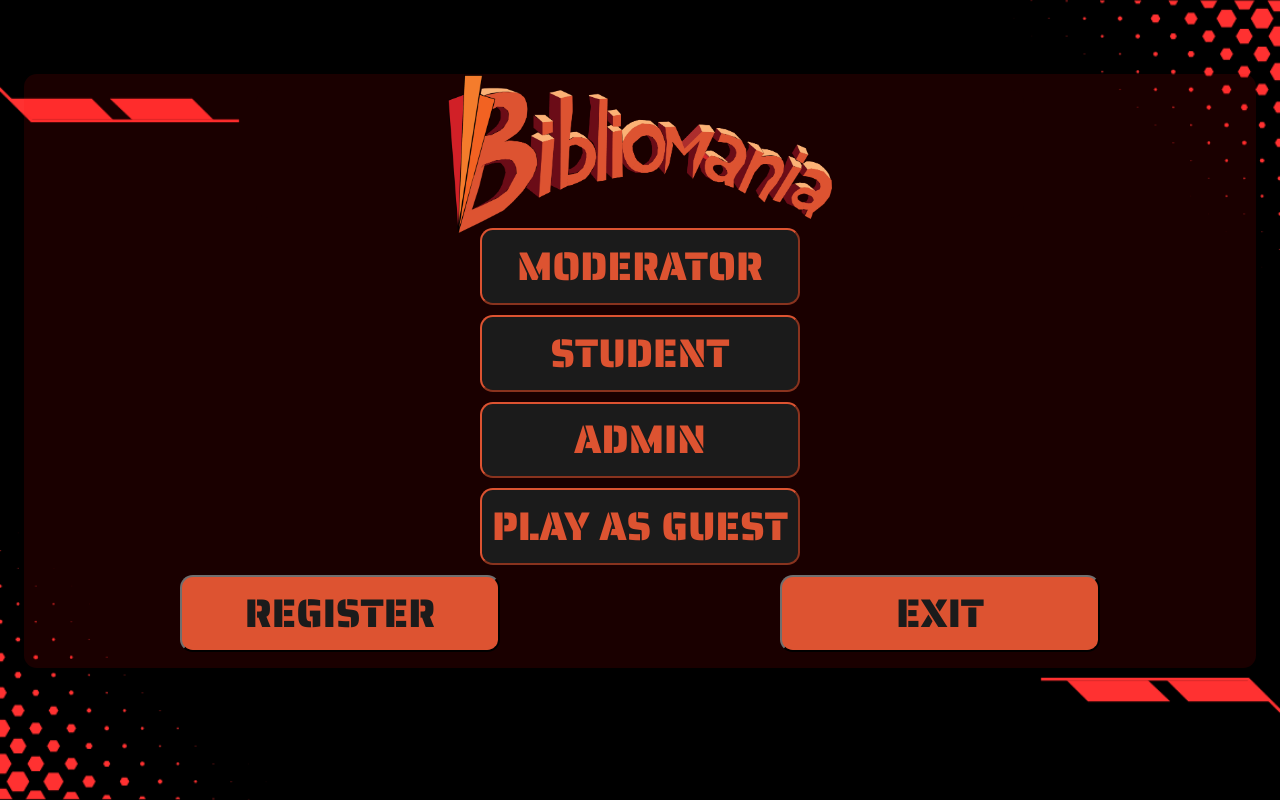
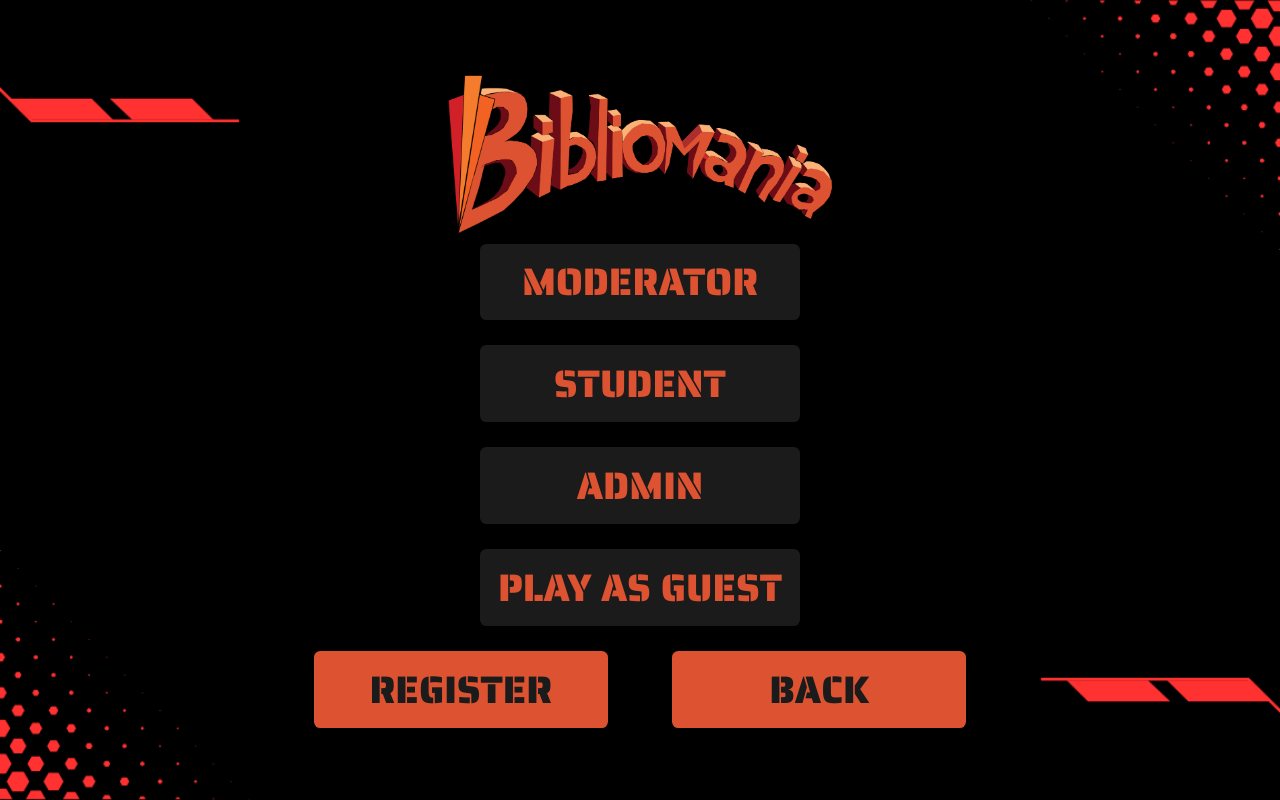
Before and after one commit to Tvnshh/Bibliomania, a PHP site: page /Choose_Account.html in a window 1280 px wide. Run offline with PHP 8.4, Linux system fonts and the light colour scheme.

Commit message:
changes to choose_account

```diff
--- a/BIBLIOMANIA/Choose_Account.html
+++ b/BIBLIOMANIA/Choose_Account.html
@@ -7,7 +7,6 @@
     <link rel="stylesheet" href="styles.css">
     <style>
     .header {
-        background-color: #1a0000;
         display: flex;
         align-items: center;
         justify-content: center;
@@ -17,16 +16,22 @@
         color: black;
         border-radius: 1vw;
         border-color: rgb(221, 83, 49);
-        margin-bottom: 5px;
         margin: auto;
+        margin-bottom: 2vw;
+    }
+    .content {
+        background-color: transparent;
     }
     .menu button {
         margin: auto;
-        margin-top: 10px;
+        margin-top: 25px;
+        border: none;
+        border-radius: 0.5vw;
     }
     .menu2 {
         display: flex;
-        justify-content: space-between;
+        justify-content: center;
+        gap: 5vw;
     }
     .menu2 button {
         font-family: 'CustomFont';
@@ -34,22 +39,24 @@
         display: flex;
         background-color: rgb(221, 83, 49);
         align-items: center;
-        width: 25vw;
+        width: 23vw;
         height: 6vw;
         justify-content: center;
-        font-size: 30pt;
+        font-size: 3.0vw;
         color: rgb(27, 27, 27);
-        border-radius: 1vw;
-        border-color: rgb(27, 27, 27);
+        border-radius: 0.5vw;
+        border: none;
         transition: font-size 0.2s ease;
         cursor: pointer;
-        margin: auto;
-        margin-top: 10px;
+        margin: 0;
+        margin-top: 2vw;
     }
     .menu2 button:hover{
-    font-size: 33pt;
-    background-color: rgb(221, 83, 49);
-    color: rgb(255, 255, 255);
+        font-size: 3.3vw;
+        background-color: rgb(221, 83, 49);
+        border: none;
+        color: rgb(255, 255, 255);
+        -webkit-text-stroke: 0.1vw rgb(221, 83, 49);
     }
     </style>
 </head>
@@ -66,7 +73,7 @@
             </div>
             <div class="menu2">
                 <button onclick="window.location.href = 'Registration_Page.html';">REGISTER</button>
-                <button onclick="window.location.href = 'index.php';">EXIT</button>
+                <button onclick="window.location.href = 'index.html';">BACK</button>
             </div>
         </div>
     </div>
--- a/BIBLIOMANIA/Registration_Page.html
+++ b/BIBLIOMANIA/Registration_Page.html
@@ -1,5 +1,5 @@
 <!DOCTYPE html>
-<link rel="stylesheet" href="style.css">
+<link rel="stylesheet" href="styles.css">
 <html>
 <head>
     <meta charset="UTF-8">
--- a/BIBLIOMANIA/styles.css
+++ b/BIBLIOMANIA/styles.css
@@ -50,7 +50,7 @@ body {
     width: 25vw;
     height: 6vw;
     justify-content: center;
-    font-size: 30pt;
+    font-size: 3.0vw;
     color: rgb(221, 83, 49);
     border-radius: 1vw;
     border-color: rgb(221, 83, 49);
@@ -68,7 +68,7 @@ body {
 }
 
 .menu button:hover{
-  font-size: 33pt;
+  font-size: 3.2vw;
   background-color: rgb(221, 83, 49);
   color: rgb(27, 27, 27);
   -webkit-text-stroke: 0.1vw rgb(27, 27, 27);
```
Also changed, not shown: BIBLIOMANIA/Admin/Login_Page.html (added), BIBLIOMANIA/Moderator/Login_Page.html (added), BIBLIOMANIA/Student/Login_Page.html (added).
